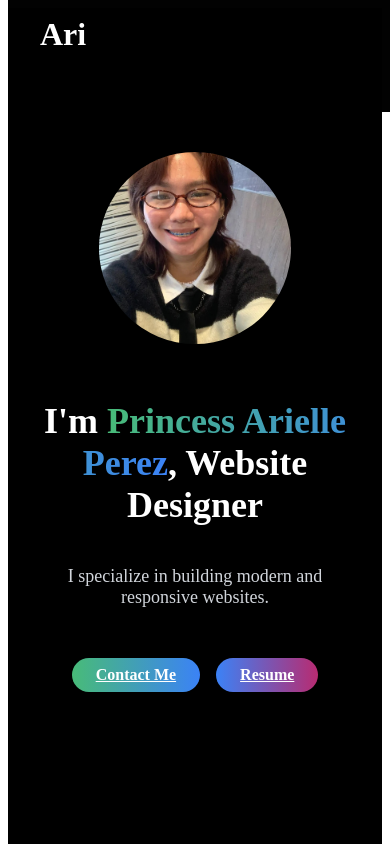
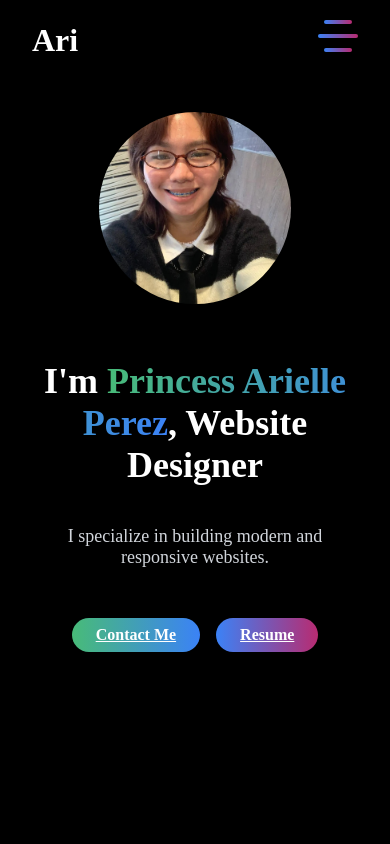
Before and after one commit to ariexxe/ariexxe-portfolio, a React (Vite) app: page / in a window 390 px wide. Shown: the top 844 px of the page. Built offline with nearby package versions, Linux system fonts and the light colour scheme.

Commit message:
Initial commit

```diff
--- a/src/Pages/Homepage/Homepage.css
+++ b/src/Pages/Homepage/Homepage.css
@@ -1,119 +1,18 @@
-html {
+*,
+*::before,
+*::after {
+  box-sizing: border-box;
+}
+
+html, body {
+  margin: 0;
+  padding: 0;
+  overflow-x: hidden;
   scroll-behavior: smooth;
 }
 
 .Homepage{
   background-color: rgba(0, 0, 0, 0.993);
-}
-
-.navbar {
-  background-color: rgba(0, 0, 0, 0.993);
-  color: white;
-  padding: 1rem 2rem;
-  position: fixed;
-  width: 100%;
-  top: 0;
-  z-index: 1000;
-  height: 80px;
-}
-
-.container {
-  display: flex;
-  justify-content: space-between;
-  align-items: center;
-  max-width: 1200px;
-  margin: 0 auto;
-  position: relative;
-}
-
-.logo {
-  font-size: 2rem;
-  font-weight: bold;
-  z-index: 1001;
-}
-
-.nav-links {
-  display: flex;
-  gap: 2rem;
-  align-items: center;
-}
-
-.nav-links a {
-  text-decoration: none;
-  color: white;
-  transition: color 0.3s ease;
-}
-
-.nav-links a:hover {
-  color: #b82b71;
-}
-
-.connect-button {
-  background: linear-gradient(to right, #b82b71, #3b82f6);
-  color: white;
-  padding: 0.5rem 1.5rem;
-  border-radius: 9999px;
-  transition: transform 0.3s ease;
-}
-
-.connect-button:hover {
-  transform: scale(1.05);
-}
-
-.hamburger {
-  display: none;
-  flex-direction: column;
-  gap: 5px;
-  z-index: 1001;
-}
-
-.hamburger .line {
-  width: 30px;
-  height: 3px;
-  background-color: white;
-  border-radius: 2px;
-  transition: all 0.3s ease;
-}
-
-@media (max-width: 768px) {
-  .nav-links {
-    position: fixed;
-    top: 80px !important;
-    left: 0;
-    right: 0;
-    flex-direction: column;
-    gap: 2rem;
-    padding: 2rem 0;
-    background-color: rgba(0, 0, 0, 0.95);
-    transform: translateY(-150%);
-    transition: transform 0.3s ease;
-    opacity: 0;
-  }
-
-  .nav-links.active {
-    transform: translateY(0);
-    opacity: 1;
-  }
-
-  .connect-button {
-    display: none;
-  }
-
-  .hamburger {
-    display: flex;
-  }
-
-  .hamburger.active .line:nth-child(1) {
-    transform: rotate(45deg) translate(6px, 6px);
-  }
-
-  .hamburger.active .line:nth-child(2) {
-    opacity: 0;
-  }
-
-  .hamburger.active .line:nth-child(3) {
-    transform: rotate(-45deg) translate(6px, -6px);
-  }
 }
 
 .hero {
@@ -185,7 +84,7 @@ html {
   }
 
   .hero .resume-button {
-     background: linear-gradient(to right, #3b82f6, #b82b71);
+    background: linear-gradient(to right, #3b82f6, #b82b71);
     color: white;
     border: none;
   }
@@ -202,9 +101,10 @@ html {
   }
 
   .about-container {
-    max-width: 1200px;
-    margin: 0 auto;
-    padding: 4rem 2rem;
+    display: flex;
+    flex-direction: column;
+    align-items: center;
+    gap: 2rem;
   }
 
   .about-title {
@@ -221,12 +121,14 @@ html {
     gap: 2rem;
   }
 
-  .about-content-md {
-    flex-direction: row;
+  @media (max-width: 767px) {
+    .about-content-md {
+      flex-direction: column !important;
+    }
   }
 
   .about-image {
-    width: 18rem;
+    max-width: 18rem;
     height: 25rem;
     border-radius: 0.5rem;
     object-fit: cover;
--- a/src/Pages/Homepage/Homepage.jsx
+++ b/src/Pages/Homepage/Homepage.jsx
@@ -2,6 +2,7 @@ import React, { useState, useEffect } from "react";
 import { motion } from 'framer-motion';
 import { FaArrowUp } from "react-icons/fa";
 import "./Homepage.css";
+import Navbar from '../../components/A - Navbar/Navbar.jsx'
 import Profile from "../../assets/Profile.jpg";
 import AboutImage from "../../assets/Aboutme.jpg";
 import ProjectOne from "../../assets/Streetstyleapp.png";
@@ -33,31 +34,7 @@ const Homepage = () => {
 
   return (
     <div>
-      {/* Navbar */}
-      <motion.nav
-        className="navbar"
-        id="home"
-        initial={{ y: -100, opacity: 0 }}
-        animate={{ y: 0, opacity: 1 }}
-        transition={{ duration: 0.5 }}
-      >
-        <div className="container md-justify-between">
-          <div className="logo">Ari</div>
-          <div className={`nav-links ${isOpen ? 'active' : ''}`}>
-            <a href="">Home</a>
-            <a href="#about">About Me</a>
-            <a href="#services">Services</a>
-            <a href="#projects">Projects</a>
-            <a href="#contact_me">Contacts</a>
-          </div>
-          <button className="connect-button">Connect with me</button>
-          <div className="hamburger" onClick={toggleMenu}>
-            <div className="line"></div>
-            <div className="line"></div>
-            <div className="line"></div>
-          </div>
-        </div>
-      </motion.nav>
+      <Navbar/>
 
       {/* Hero Section */}
       <motion.div
--- a/src/components/A - Navbar/Navbar.css
+++ b/src/components/A - Navbar/Navbar.css
@@ -53,22 +53,73 @@
   transform: scale(1.05);
 }
 
-.hamburger {
+/* Hamburger toggle animation */
+#checkbox {
   display: none;
-  flex-direction: column;
-  gap: 5px;
-  z-index: 1001;
 }
 
-.hamburger .line {
-  width: 30px;
-  height: 3px;
-  background-color: white;
-  border-radius: 2px;
-  transition: all 0.3s ease;
+.toggle {
+  position: relative;
+  width: 40px;
+  height: 40px;
+  cursor: pointer;
+  display: none; /* Hidden by default */
+  flex-direction: column;
+  align-items: center;
+  justify-content: center;
+  gap: 10px;
+  transition-duration: 0.5s;
 }
 
+.bars {
+  width: 100%;
+  height: 4px;
+  background: linear-gradient(to right, #3b82f6, #b82b71);
+  border-radius: 4px;
+}
+
+#bar2 {
+  transition-duration: 0.8s;
+}
+
+#bar1, #bar3 {
+  width: 70%;
+}
+
+#checkbox:checked + .toggle .bars {
+  position: absolute;
+  transition-duration: 0.5s;
+}
+
+#checkbox:checked + .toggle #bar2 {
+  transform: scaleX(0);
+  transition-duration: 0.5s;
+}
+
+#checkbox:checked + .toggle #bar1 {
+  width: 100%;
+  transform: rotate(45deg);
+  transition-duration: 0.5s;
+}
+
+#checkbox:checked + .toggle #bar3 {
+  width: 100%;
+  transform: rotate(-45deg);
+  transition-duration: 0.5s;
+}
+
+#checkbox:checked + .toggle {
+  transition-duration: 0.5s;
+  transform: rotate(180deg);
+}
+
+/* Mobile Styles */
 @media (max-width: 768px) {
+  /* Make burger visible on mobile */
+  .toggle {
+    display: flex; /* Show the hamburger only on mobile */
+  }
+
   .nav-links {
     position: fixed;
     top: 80px !important;
@@ -92,19 +143,8 @@
     display: none;
   }
 
+  /* Ensure hamburger button is hidden in desktop view */
   .hamburger {
-    display: flex;
-  }
-
-  .hamburger.active .line:nth-child(1) {
-    transform: rotate(45deg) translate(6px, 6px);
-  }
-
-  .hamburger.active .line:nth-child(2) {
-    opacity: 0;
-  }
-
-  .hamburger.active .line:nth-child(3) {
-    transform: rotate(-45deg) translate(6px, -6px);
+    display: none;
   }
 }
--- a/src/components/A - Navbar/Navbar.jsx
+++ b/src/components/A - Navbar/Navbar.jsx
@@ -8,7 +8,7 @@ const Navbar = () => {
     setIsOpen(!isOpen);
   };
 
-  return(
+  return (
     <nav className="navbar">
       <div className="container md-justify-between">
         <div className="logo">Ari</div>
@@ -23,11 +23,17 @@ const Navbar = () => {
 
         <button className="connect-button" id="contact">Connect with me</button>
 
-        <div className="hamburger" onClick={toggleMenu}>
-          <div className="line"></div>
-          <div className="line"></div>
-          <div className="line"></div>
-        </div>
+        <input
+          type="checkbox"
+          id="checkbox"
+          checked={isOpen}
+          onChange={toggleMenu}
+        />
+        <label className={`toggle ${isOpen ? 'active' : ''}`} htmlFor="checkbox">
+          <div className="bars" id="bar1"></div>
+          <div className="bars" id="bar2"></div>
+          <div className="bars" id="bar3"></div>
+        </label>
       </div>
     </nav>
   );
```
